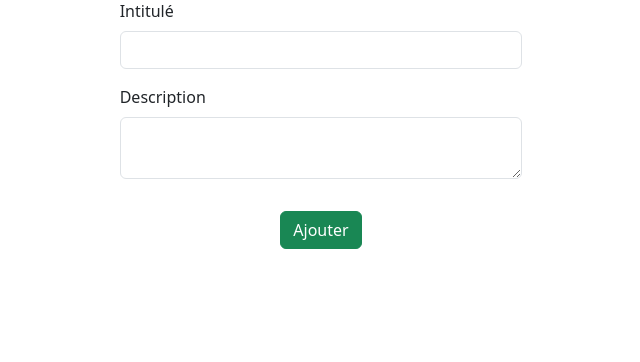
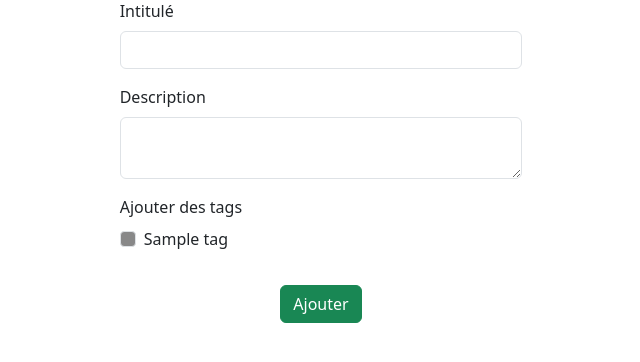
Before and after one commit to Kuro-jojo/one-note, a Flask app: page /note/add/ in a window 1280 px wide. Shown: the part 217-579 px from the top of the page, without its empty margins (319-959 px from the left). Run offline with Flask 2, Linux system fonts and the light colour scheme; tables that the repository leaves empty hold one stand-in row (values such as "Sample post").

Commit message:
tag creation - assignment to a note, filter by tag

```diff
--- a/src/app.py
+++ b/src/app.py
@@ -13,58 +13,107 @@ SQL_SCRIPT = "db/scheme.sql"
 
 app = Flask(__name__)
 
+# INIT MAPPER'S VARIABLES
+NoteMapper.DB_FILE = DB_FILE
+TagMapper.DB_FILE = DB_FILE
+
+
 @app.route("/")
 def index():
     return render_template("index.html")
 
 @app.route("/note/")
 def note_index():
-    notes = NoteMapper.find_all(DB_FILE)
 
-    return render_template("note/index.html",notes=notes)
+    notes = NoteMapper.find_all()
+    tags = TagMapper.find_all()
+
+    return render_template("note/index.html", notes=notes, tags=tags, default_tag="Trier par tag")
 
 @app.route("/note/add/", methods=['GET', 'POST'])
 def add_note():
+    tags = TagMapper.find_all()
+
     if request.method == 'POST':
         data = request.form
 
         if is_data_valid(data.listvalues()):
-            tag = None
-            # TODO: complete tag system
-            note = Note(data['title'], data['content'], datetime.date.today(), tag)
-            note.tag = tag
-            NoteMapper.add_note(note, DB_FILE)
+            note = Note(data['title'], data['content'], datetime.date.today())
+            note.id = NoteMapper.add_note(note)
+            for key in data:
+                if key.startswith('tag'):
+                    NoteMapper.add_tag(note_id=note.id, tag_id=data[key]) # pass the tag id to the function
+
 
             return redirect(url_for("note_index"))
 
-    return render_template("note/add.html")
+    return render_template("note/add.html", tags=tags)
 
 @app.route("/note/<int:id>")
 def get_note(id:int):
-    note = NoteMapper.find(id, DB_FILE)
+    note = NoteMapper.find(id)
 
     return render_template("note/view.html", note=note)
 
 @app.route("/note/edit/<int:id>", methods=['GET', 'POST'])
 def edit_note(id:int):
-    note = NoteMapper.find(id, DB_FILE)
+    note = NoteMapper.find(id)
+    tags_affected = TagMapper.find_by_note(note.id)
+    tags = TagMapper.find_all()
+    tags = [tag for tag in tags if tag not in tags_affected]
+
     if request.method == 'POST':
         data = request.form
         if is_data_valid(data.listvalues()):
-            tag = note.tag
             note.title = data['title']
             note.content = data['content']
+            c=[]
+            for key in data:
+                if key.startswith('tag'):
+                    if int(data[key]) not in [tag.id for tag in tags_affected]:
+                        NoteMapper.add_tag(note_id=note.id, tag_id=data[key]) # pass the tag id to the function
+                    else:
+                        c.append(int(data[key]))
 
-            NoteMapper.update(note, DB_FILE)
+            if len(c) < len(tags_affected):
+                for t in tags_affected:
+                    if t.id not in c:
+                        NoteMapper.remove_tag(note.id, t.id)
+
+            NoteMapper.update(note)
 
             return redirect(url_for("get_note", id=id))
 
-    return render_template("note/edit.html", note=note)
+    return render_template("note/edit.html", note=note, tags=tags, tags_affected=tags_affected)
 
 @app.route("/note/delete/<int:id>")
 def delete_note(id:int):
-    NoteMapper.delete(id, DB_FILE)
+    NoteMapper.delete(id)
     return redirect(url_for("note_index"))
+
+@app.route("/note/tag/<int:id>")
+def get_notes_by_tag(id):
+
+    tag = TagMapper.find(id)
+    tags = TagMapper.find_all()
+    notes = NoteMapper.find_by_tag(id)
+
+    if len(notes) == 0:
+        return redirect(url_for("note_index"))
+    return render_template("note/index.html",notes=notes, current_tag=tag, tags=tags)
+
+
+@app.route("/tag/add", methods={'GET', 'POST'})
+def add_tag():
+    if request.method == 'POST':
+        data = request.form
+
+        if is_data_valid(data.listvalues()):
+            tag = Tag(data['title'], data['color'])
+            TagMapper.add_tag(tag)
+
+            return redirect(url_for("note_index"))
+    return render_template("tag/add.html")
 
 @app.route("/todo/")
 def todo_index():
--- a/src/db/scheme.sql
+++ b/src/db/scheme.sql
@@ -5,6 +5,8 @@ DROP TABLE IF EXISTS tag;
 DROP TABLE IF EXISTS note;
 
 DROP TABLE IF EXISTS item;
+
+DROP TABLE IF EXISTS note_tag;
 
 CREATE TABLE tag (
     id INTEGER PRIMARY KEY AUTOINCREMENT,
@@ -16,11 +18,16 @@ CREATE TABLE note (
     id INTEGER PRIMARY KEY AUTOINCREMENT,
     title TEXT NOT NULL,
     content TEXT NOT NULL,
-    createdAt TEXT NOT NULL,
-    tag_id INTEGER,
-    FOREIGN KEY (tag_id) REFERENCES tag (id)
+    createdAt TEXT NOT NULL
 );
 
+CREATE TABLE note_tag (
+    note_id INTEGER,
+    tag_id INTEGER,
+    FOREIGN KEY (tag_id) REFERENCES tag (id),
+    FOREIGN KEY (note_id) REFERENCES note (id),
+    CONSTRAINT pk_note_tag PRIMARY KEY (note_id, tag_id)
+);
 CREATE TABLE todo (
     id INTEGER PRIMARY KEY AUTOINCREMENT,
     title TEXT NOT NULL,
--- a/src/db/test.sql
+++ b/src/db/test.sql
@@ -1,2 +1,5 @@
-
+-- INSERT INTO note_tag VALUES(1,2);
+-- DELETE FROM note_tag WHERE tag_id=2;
+SELECT * FROM note_tag;
 SELECT * FROM note;
+SELECT * FROM tag;
--- a/src/mapper/TagMapper.py
+++ b/src/mapper/TagMapper.py
@@ -4,14 +4,16 @@ from model.tag import Tag
 
 class TagMapper:
 
+    DB_FILE:str
+
     @staticmethod
-    def add_tag(tag:Tag, db_file:str):
+    def add_tag(tag:Tag):
         """
         Add a new Tag
         :param Tag:
         :return:
         """
-        conn = db.get_db(db_file)
+        conn = db.get_db(TagMapper.DB_FILE)
 
         sql_query = "INSERT INTO tag (title, color) VALUES (?, ?)"
         cursor = conn.cursor()
@@ -20,7 +22,7 @@ class TagMapper:
         conn.close()
 
     @staticmethod
-    def find(tag_id:int, db_file:str)->Tag:
+    def find(tag_id:int)->Tag:
         """Return a specific Tag
 
         Args:
@@ -29,43 +31,65 @@ class TagMapper:
         Returns:
             Tag: the full Tag object
         """
-        conn = db.get_db(db_file)
+        conn = db.get_db(TagMapper.DB_FILE)
 
-        sql_query = "SELECT title, color FROM tag WHERE id=?"
+        sql_query = "SELECT * FROM tag WHERE id=?"
         cursor = conn.cursor()
         cursor.execute(sql_query, (tag_id,))
 
         r = cursor.fetchone()
-        tag = None
-        if r:
-            tag = Tag(r[1], r[2],id=tag_id)
 
-        return tag
+        return TagMapper.to_Tag_object(r)
 
     @staticmethod
-    def find_all(db_file:str)->list:
+    def find_all()->list:
         """Return all Tags
 
         Returns:
             list: the list of all Tags
         """
-        conn = db.get_db(db_file)
+        conn = db.get_db(TagMapper.DB_FILE)
 
 
-        sql_query = "SELECT title, color FROM tag"
+        sql_query = "SELECT * FROM tag"
         cursor = conn.cursor()
         cursor.execute(sql_query)
 
-        return cursor.fetchall()
+        r = cursor.fetchall()
+        tags = []
+        for tag in r:
+            tags.append(TagMapper.to_Tag_object(tag))
+
+        return tags
 
     @staticmethod
-    def update(tag:Tag, db_file:str):
+    def find_by_note(note_id:int)->list:
+        """Return all tag affected to a note
+
+        Returns:
+            list: the list of all tags
+        """
+        conn = db.get_db(TagMapper.DB_FILE)
+
+        sql_query = "SELECT tag_id FROM note_tag WHERE note_id=?"
+        cursor = conn.cursor()
+        cursor.execute(sql_query, (note_id,))
+
+        r = cursor.fetchall()
+        tags = []
+        for id in r:
+            tags.append(TagMapper.find(id[0]))
+
+        return tags
+
+    @staticmethod
+    def update(tag:Tag):
         """update a tag
 
         Args:
             tag (Tag): the current tag object
         """
-        conn = db.get_db(db_file)
+        conn = db.get_db(TagMapper.DB_FILE)
 
 
         sql_query = '''UPDATE tag SET
@@ -75,3 +99,8 @@ class TagMapper:
         cursor.execute(sql_query, (tag.title, tag.color))
         conn.commit()
         conn.close()
+
+    @staticmethod
+    def to_Tag_object(tag:tuple)->Tag:
+
+        return Tag(tag[1], tag[2], tag[0])
--- a/src/model/note.py
+++ b/src/model/note.py
@@ -8,5 +8,4 @@ class Note:
     title: str
     content: str
     createdAt: datetime
-    tag: Tag = None
     id: int = 0
--- a/src/model/tag.py
+++ b/src/model/tag.py
@@ -5,5 +5,5 @@ import datetime
 class Tag:
     title: str
     color: str
-    notes: list = field(default_factory=list)
+    # notes: list = field(default_factory=list)
     id: int = 0
--- a/src/templates/note/add.html
+++ b/src/templates/note/add.html
@@ -19,7 +19,20 @@
 				<label for="content" class="form-label">Description</label>
 				<textarea required class="form-control" id="content" name="content"></textarea>
 			</div>
+			{% if tags | length != 0 %}
+				<div class="mb-3">
+					<label for="tags" class="form-label">Ajouter des tags</label><br>
+					{% for tag in tags %}
+						<div class="form-check form-check-inline">
+							<input class="form-check-input" type="checkbox" value="{{ tag.id }}" name="tag-{{ tag.id }}" id="tag-{{ tag.id }}" style="background-color: {{ tag.color }};">
+							<label class="form-check-label" for="tag-{{ tag.id }}">
+								{{ tag.title}}
+							</label>
+						</div>
+					{% endfor %}
 
+				</div>
+			{% endif %}
 			<div class="text-center">
 				<button type="submit" class="btn btn-success mt-3">Ajouter</button>
 			</div>
```
Also changed, not shown: src/mapper/NoteMapper.py (+77 -29 lines), src/templates/note/edit.html (+24 -1 lines), src/templates/note/index.html (+25 -1 lines), src/templates/tag/add.html (added, +30 -0 lines), src/db/app.db, 1 other file.
